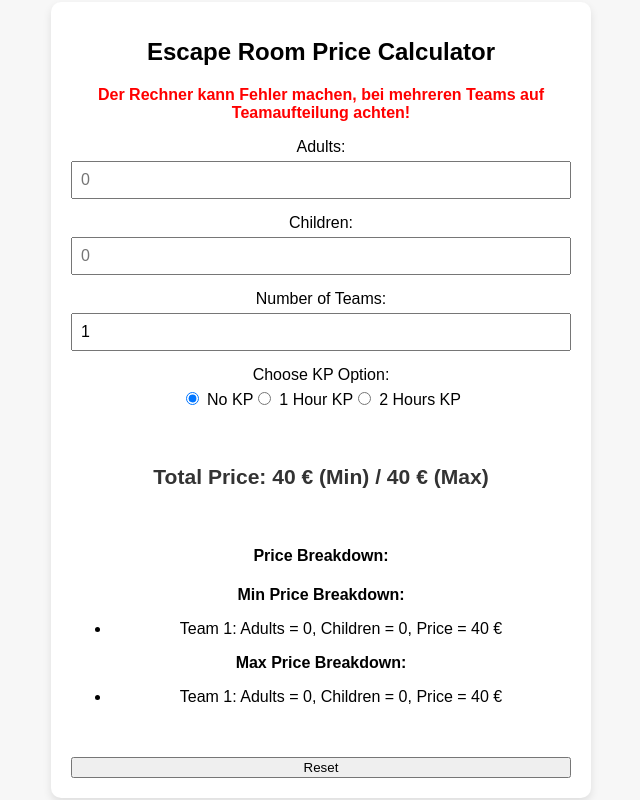
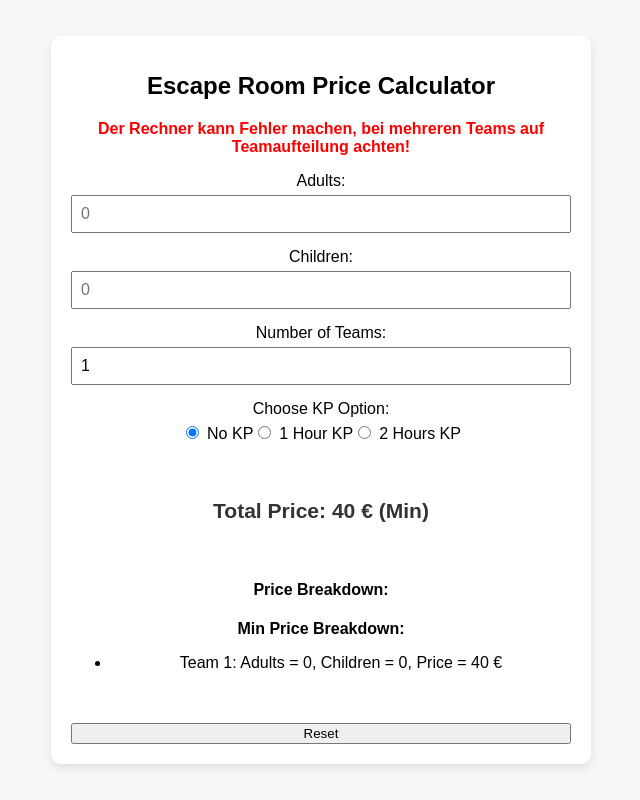
Before and after one commit to ShadowAelita/room_escpae_final, a React (Vite) app: page / in a window 1280 px wide. Shown: the whole page, without its empty margins (319-959 px from the left). Built offline with nearby package versions, Linux system fonts and the light colour scheme.

Commit message:
Update App.jsx

```diff
--- a/App.jsx
+++ b/App.jsx
@@ -180,7 +180,7 @@ const App = () => {
         </div>
 
         <div className="result">
-          <h3>Total Price: {minPrice} € (Min) / {maxPrice} € (Max)</h3>
+          <h3>Total Price: {minPrice} € (Min) {parsedTeams > 1 && ` / ${maxPrice} € (Max)`}</h3>
         </div>
 
         <div>
@@ -193,6 +193,7 @@ const App = () => {
               ))}
             </ul>
           </div>
+          {parsedTeams > 1 && (
             <div>
               <strong>Max Price Breakdown:</strong>
               <ul>
@@ -201,6 +202,7 @@ const App = () => {
                 ))}
               </ul>
             </div>
+          )}
         </div>
 
         <button
```
Lines whose indentation alone changed are shown as unchanged.
